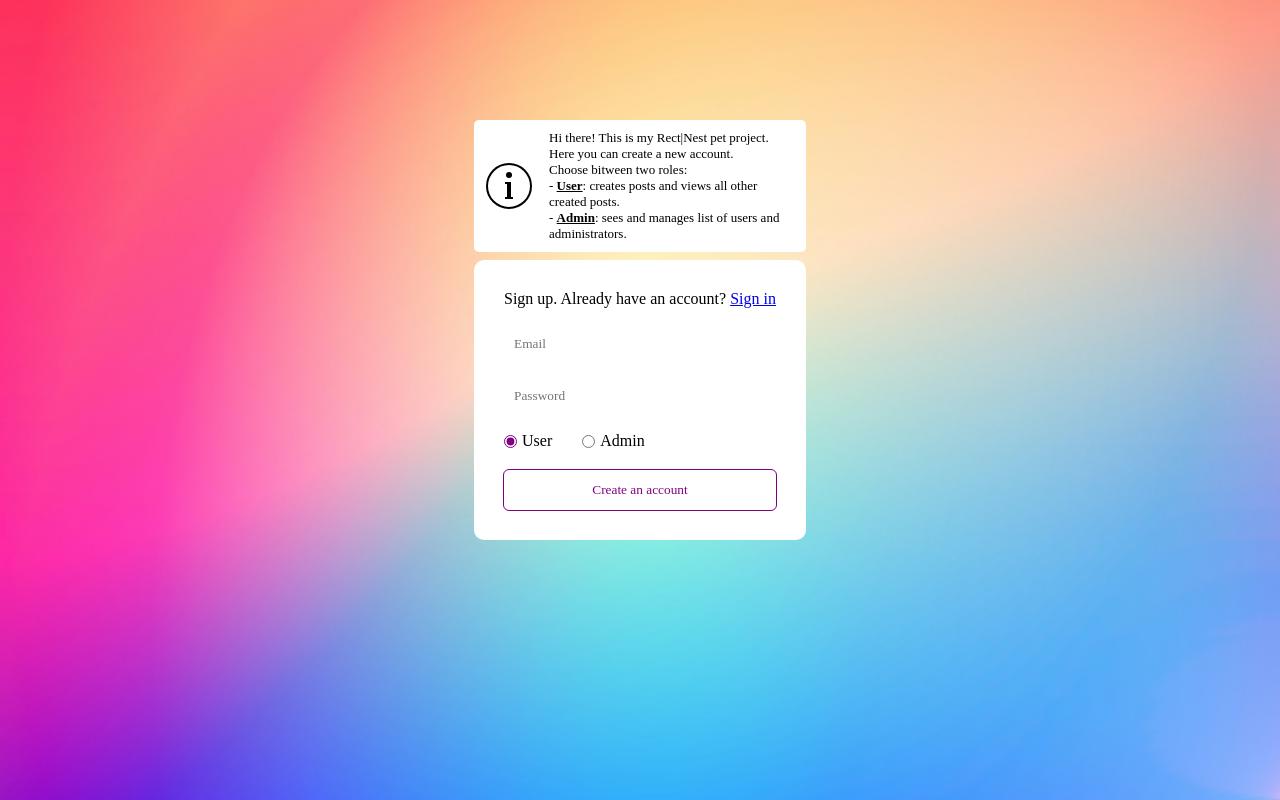
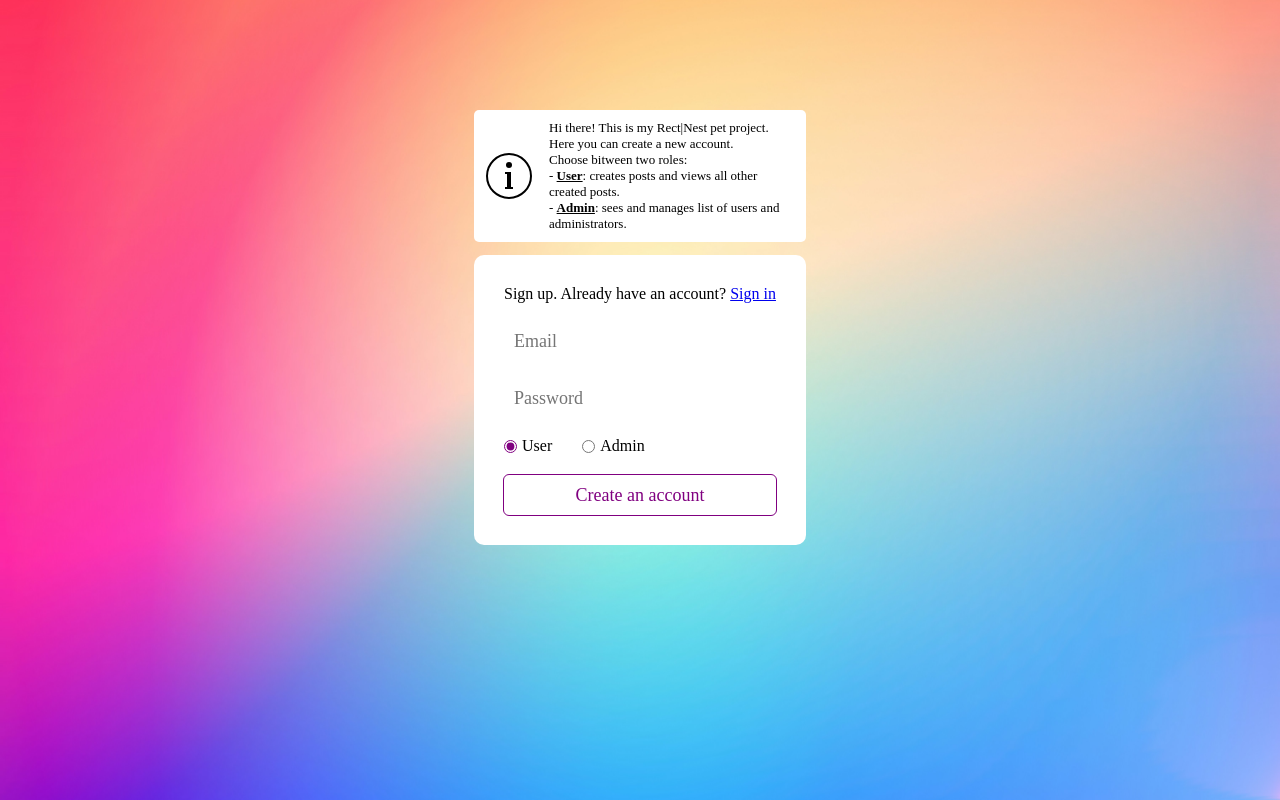
Before and after one commit to demos-prog/nest-client, a React (Vite) app: page / in a window 1280 px wide. Built offline with nearby package versions, Linux system fonts and the light colour scheme; a web font is replaced by a local one.

Commit message:
font size

```diff
--- a/src/components/Auth/Auth.module.css
+++ b/src/components/Auth/Auth.module.css
@@ -29,6 +29,7 @@
 }
 
 .input {
+  font-size: large;
   background-color: transparent;
   padding: 8px 10px;
   border-radius: 5px;
@@ -44,6 +45,7 @@
 }
 
 .submitBtn {
+  font-size: large;
   outline: 1px solid purple;
   cursor: pointer;
   width: 100%;
```
